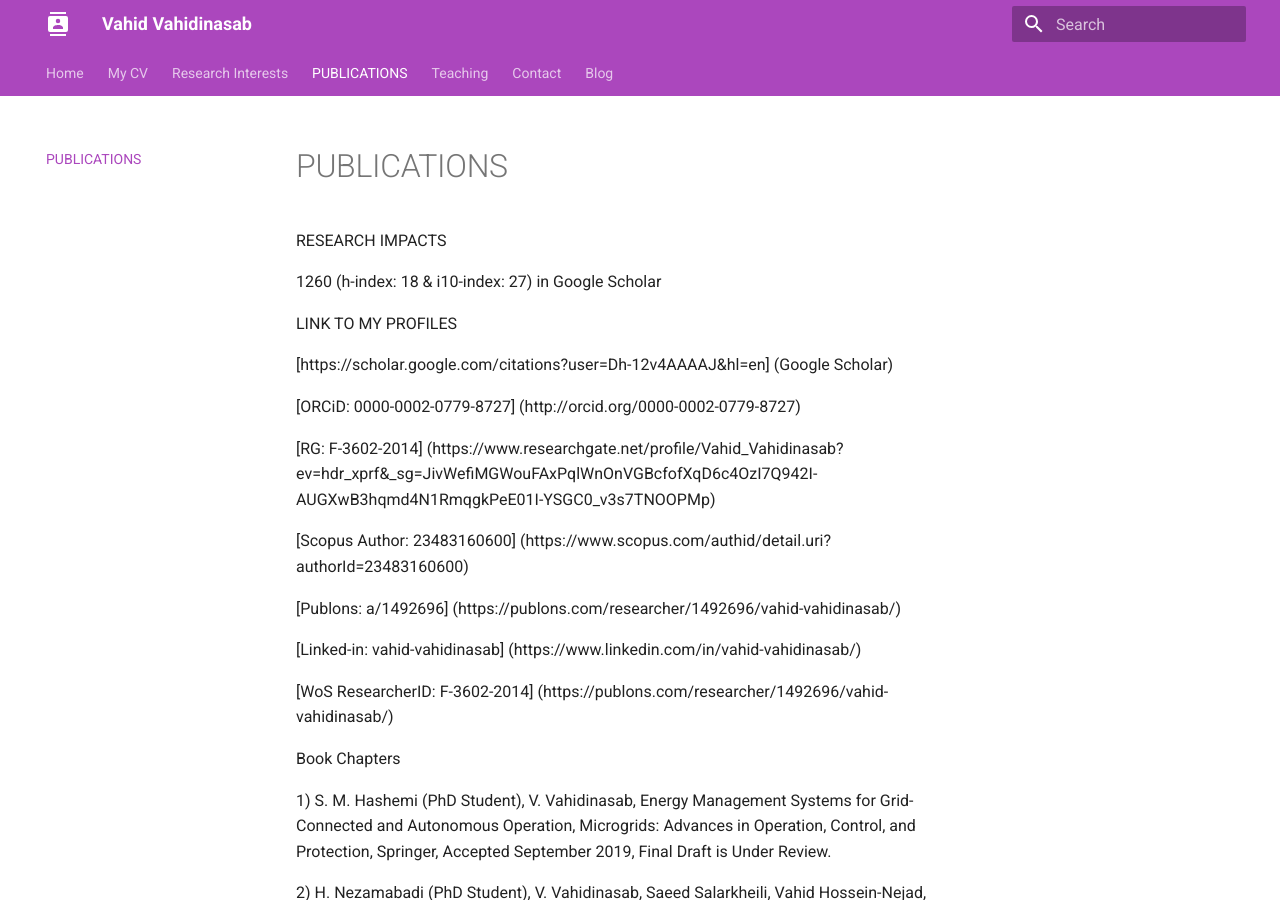
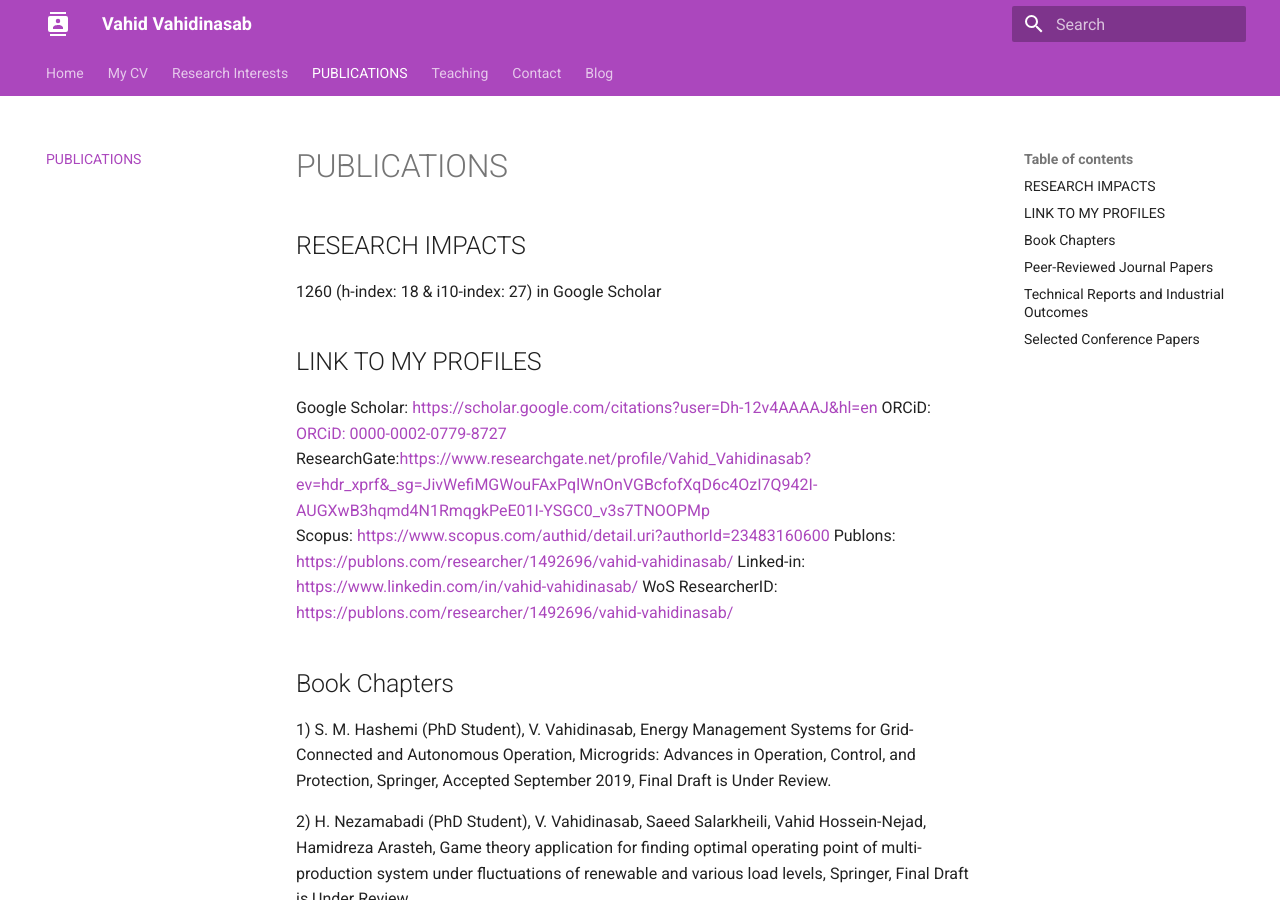
Before and after one commit to vahidinasab/vahidinasab.github.io, an MkDocs documentation site: the page built from docs/publications.md, in a window 1280 px wide and 900 px high. Built offline with MkDocs 1.6.1 and Material for MkDocs 9.7.7, drawn with Linux system fonts in a browser that asks for light colours.

Commit message:
Update publications.md

```diff
--- a/docs/publications.md
+++ b/docs/publications.md
@@ -1,33 +1,27 @@
 # PUBLICATIONS
 
-RESEARCH IMPACTS
+## RESEARCH IMPACTS
 
 1260 (h-index: 18 & i10-index: 27) in Google Scholar
 
-LINK TO MY PROFILES
+## LINK TO MY PROFILES
 
-[https://scholar.google.com/citations?user=Dh-12v4AAAAJ&hl=en] (Google Scholar)
-
-[ORCiD: 0000-0002-0779-8727] (http://orcid.org/0000-0002-0779-8727)
-
-[RG: F-3602-2014] (https://www.researchgate.net/profile/Vahid_Vahidinasab?ev=hdr_xprf&_sg=JivWefiMGWouFAxPqlWnOnVGBcfofXqD6c4OzI7Q942I-AUGXwB3hqmd4N1RmqgkPeE01I-YSGC0_v3s7TNOOPMp)
-
-[Scopus Author: 23483160600] (https://www.scopus.com/authid/detail.uri?authorId=23483160600)
-
-[Publons: a/1492696] (https://publons.com/researcher/1492696/vahid-vahidinasab/)
-
-[Linked-in: vahid-vahidinasab] (https://www.linkedin.com/in/vahid-vahidinasab/)
-
-[WoS ResearcherID: F-3602-2014] (https://publons.com/researcher/1492696/vahid-vahidinasab/)
+Google Scholar: [https://scholar.google.com/citations?user=Dh-12v4AAAAJ&hl=en](https://scholar.google.com/citations?user=Dh-12v4AAAAJ&hl=en)
+ORCiD: [ORCiD: 0000-0002-0779-8727](http://orcid.org/0000-0002-0779-8727)
+ResearchGate:[https://www.researchgate.net/profile/Vahid_Vahidinasab?ev=hdr_xprf&_sg=JivWefiMGWouFAxPqlWnOnVGBcfofXqD6c4OzI7Q942I-AUGXwB3hqmd4N1RmqgkPeE01I-YSGC0_v3s7TNOOPMp](https://www.researchgate.net/profile/Vahid_Vahidinasab?ev=hdr_xprf&_sg=JivWefiMGWouFAxPqlWnOnVGBcfofXqD6c4OzI7Q942I-AUGXwB3hqmd4N1RmqgkPeE01I-YSGC0_v3s7TNOOPMp)
+Scopus: [https://www.scopus.com/authid/detail.uri?authorId=23483160600](https://www.scopus.com/authid/detail.uri?authorId=23483160600)
+Publons: [https://publons.com/researcher/1492696/vahid-vahidinasab/](https://publons.com/researcher/1492696/vahid-vahidinasab/)
+Linked-in: [https://www.linkedin.com/in/vahid-vahidinasab/](https://www.linkedin.com/in/vahid-vahidinasab/)
+WoS ResearcherID: [https://publons.com/researcher/1492696/vahid-vahidinasab/](https://publons.com/researcher/1492696/vahid-vahidinasab/)
 
 
-Book Chapters
+## Book Chapters
 
 1) S. M. Hashemi (PhD Student), V. Vahidinasab, Energy Management Systems for Grid-Connected and Autonomous Operation, Microgrids: Advances in Operation, Control, and Protection, Springer, Accepted September 2019, Final Draft is Under Review.
 
 2) H. Nezamabadi (PhD Student), V. Vahidinasab, Saeed Salarkheili, Vahid Hossein-Nejad, Hamidreza Arasteh, Game theory application for finding optimal operating point of multi-production system under fluctuations of renewable and various load levels, Springer, Final Draft is Under Review.
 
-Peer-Reviewed Journal Papers
+## Peer-Reviewed Journal Papers
 
 3)    N. Olfatinejad (MSc Student), V. Vahidinasab, H. Arasteh, M. Ahmadian, J. Aghaei, K. Mehran “A Flexible Two-Stage Robust Model for Moving the Transmission and Reactive Power Infrastructures Expansion Planning toward Power System Integration of Renewables,” IET Renewable Power Generation, Accepted, May 2020.
 
@@ -145,7 +139,7 @@
 
 
 
-Technical Reports and Industrial Outcomes
+## Technical Reports and Industrial Outcomes
 
 60) V. Vahidinasab, Damian Giaouris., inteGRIDy Deliverable D5.4, inteGRIDy is an EU Horizon 2020 project being financed by the European Commission under Grant agreement 731268.
 
@@ -171,8 +165,7 @@
 
 
 
-Selected Conference Papers
-
+## Selected Conference Papers
 Author of more than 55 peer-reviewed papers in national/international conferences including:
 
 R. Aghapour, H. Arasteh, M. S. Sepasian, V. Vahidinasab, J. P. S. Catalao, Probabilistic Planning of Electric Vehicles Charging Stations in an Integrated Electricity/Transport System, 21st Power Systems Computation Conference (PSCC), June 29 - July 3, 2020, Porto, Portugal (ACCEPTED).
```
